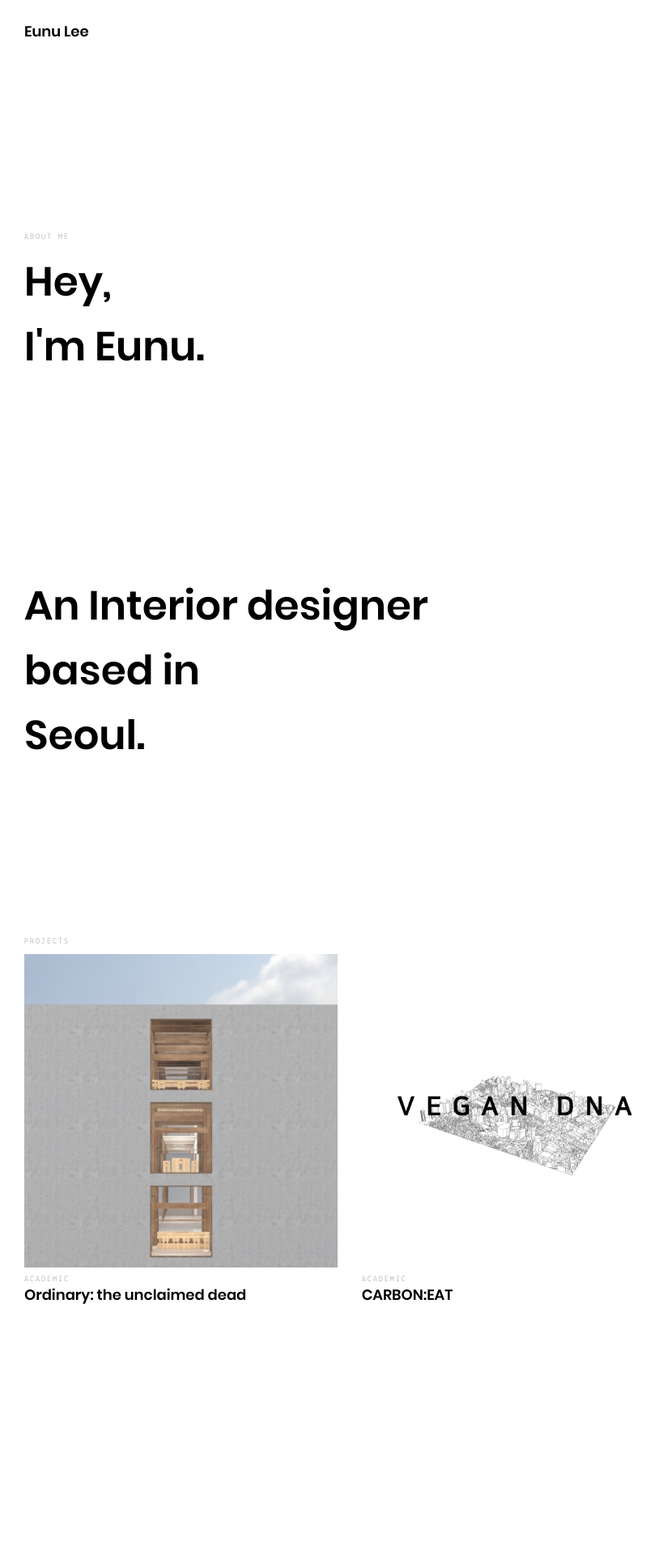
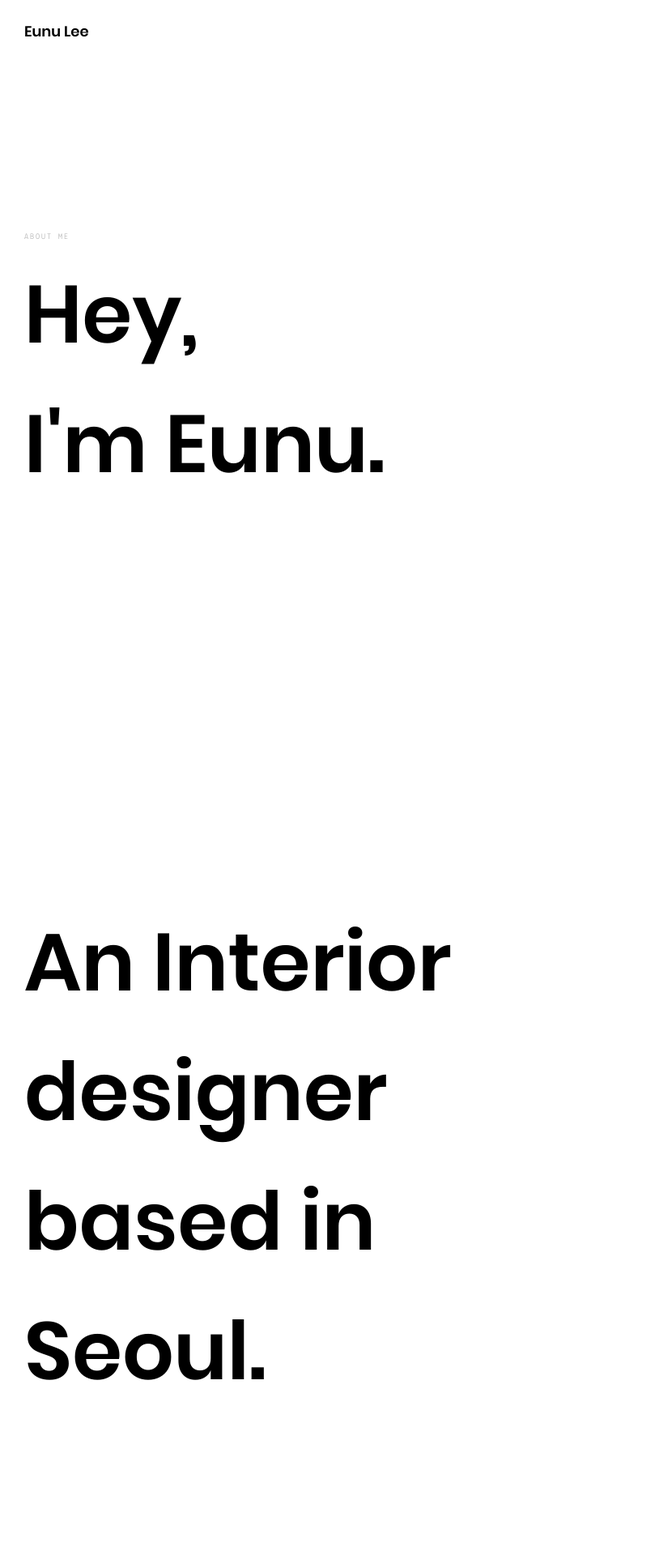
Before and after one commit to Eunnnnu/eunnnnu.github.io, a Jekyll site: the page built from index.html, in a window 1280 px wide. Shown: the top 1920 px of the page at 81% size, without its empty margins (0-814 px from the left). Built offline with Jekyll 4.4.1, drawn with Linux system fonts in a browser that asks for light colours; nearby versions of some CDN libraries; library files that are not in the unit come from our copies.

Commit message:
Update _layout.scss

```diff
--- a/assets/scss/_layout.scss
+++ b/assets/scss/_layout.scss
@@ -50,7 +50,7 @@
 .intro {
 	@media (min-width: $breakpoint-medium) {
 		p {
-			font-size: 5rem;
+			font-size: 10rem;
 			max-width: 66.66666%;
 		}
 	}
```
